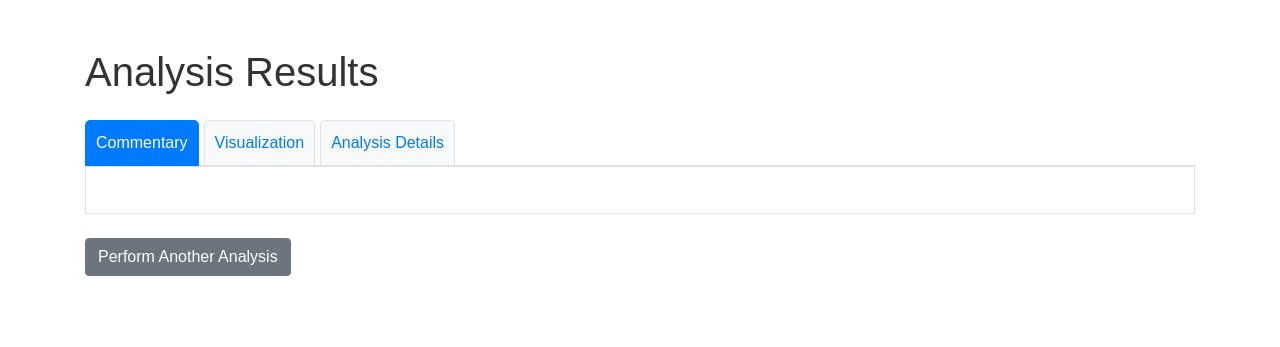
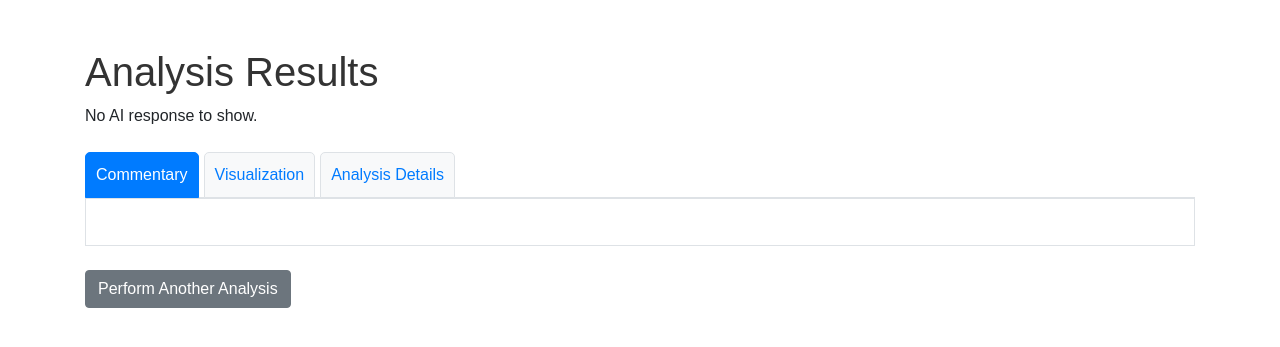
Before and after one commit to Engmhabib/AI-Powered-Data-Analysis-Platform-with-AnalytIQ, a Flask app: template templates/analysis.html in a window 1280 px wide. Shown: the top 347 px of the page. Run offline with Flask 2, Linux system fonts and the light colour scheme; the template is opened without the code that fills it, so the values that code supplies are empty; some libraries are stand-ins or nearby versions.

Commit message:
Update analysis.html

```diff
--- a/templates/analysis.html
+++ b/templates/analysis.html
@@ -63,6 +63,16 @@
 <body>
     <div class="container mt-5">
         <h1>Analysis Results</h1>
+
+        <!-- Show OpenAI query result -->
+        {% if openai_response_text %}
+            <div class="alert alert-info" role="alert">
+                <h3>AI Interpretation:</h3>
+                <p>{{ openai_response_text }}</p>
+            </div>
+        {% else %}
+            <p>No AI response to show.</p>
+        {% endif %}
 
         <!-- Tabs for different sections -->
         <ul class="nav nav-tabs mt-4" id="analysisTabs" role="tablist">
```
